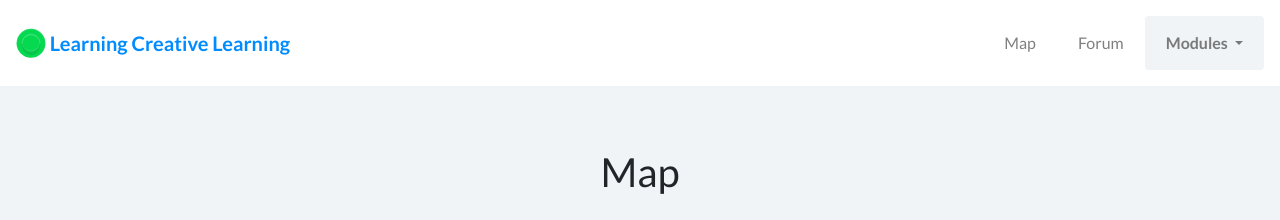
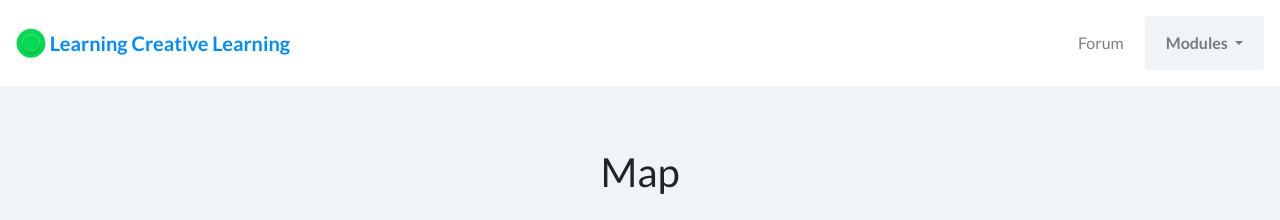
Before and after one commit to mitmedialab/lcl, a Jekyll site: the page built from map.html, in a window 1280 px wide. Shown: the top 220 px of the page. Built offline with Jekyll 4.4.1, drawn with Linux system fonts in a browser that asks for light colours; nearby versions of some CDN libraries.

Commit message:
Removed map from navbar

```diff
--- a/_includes/navbar.html
+++ b/_includes/navbar.html
@@ -13,9 +13,6 @@
 
         </ul>
         <ul class="navbar-nav justify-content-end">
-          <li class="nav-item btn">
-            <a class="nav-link" href="../map">Map</a>
-          </li>
           <li class="nav-item btn">
             <a class="nav-link" href="http://lcl-discuss.media.mit.edu">Forum</a>
           </li>
```
Also changed, not shown: 9 other files.
